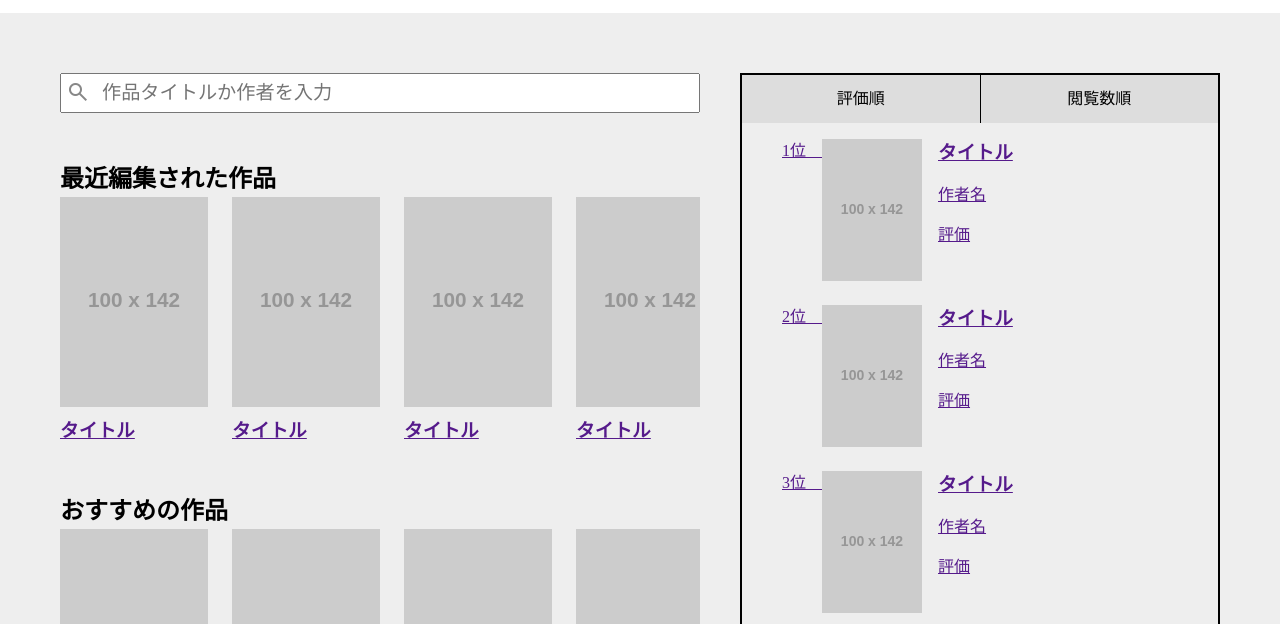
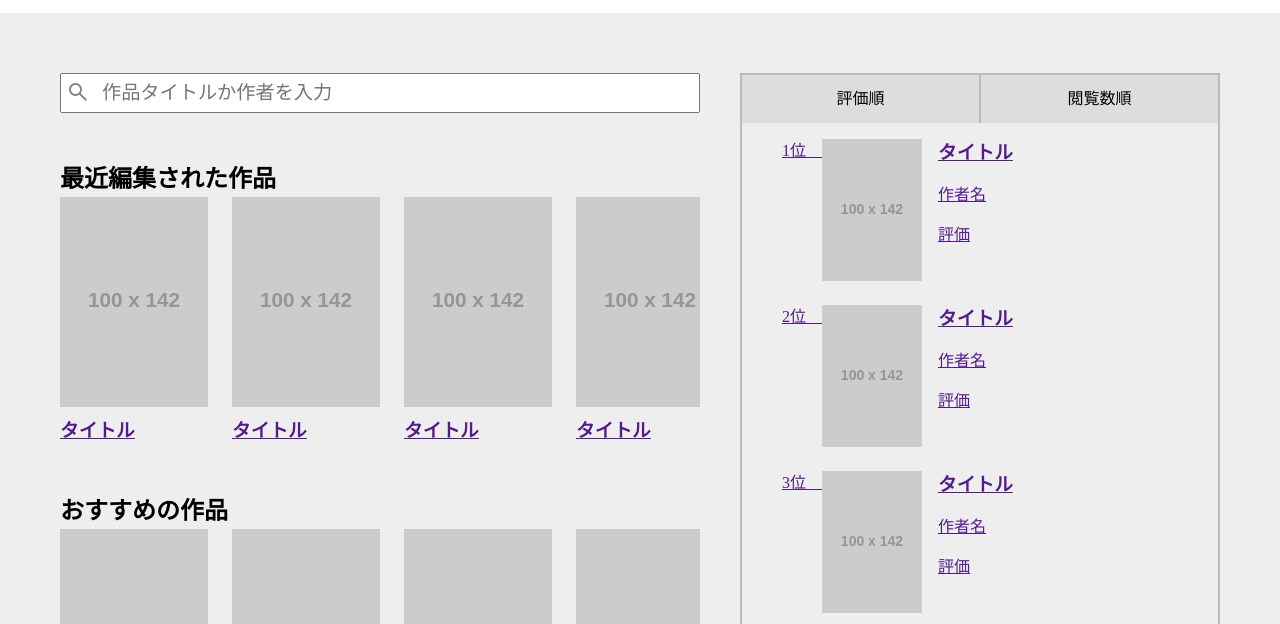
Before and after one commit to nearBeans/comic-wiki, a website: page index.html in a window 1280 px wide. Shown: the part 123-747 px from the top of the page. Drawn offline with nearby package versions, Linux system fonts and the light colour scheme; placeholder pictures from the web are drawn by us.

Commit message:
サイドバーのボーダー色を変更し、スタイルを統一

```diff
--- a/src/css/top.css
+++ b/src/css/top.css
@@ -49,7 +49,7 @@ form button {
 
 /* side-bar design */
 .side-bar {
-    border: 2px solid black;
+    border: 2px solid #bbb;
     margin: 20px;
 }
 
@@ -70,7 +70,7 @@ form button {
 }
 
 .side-bar ul li:first-child {
-    border-right: 1px solid black;
+    border-right: 2px solid #bbb;
 }
 
 .side-bar ol {
```
